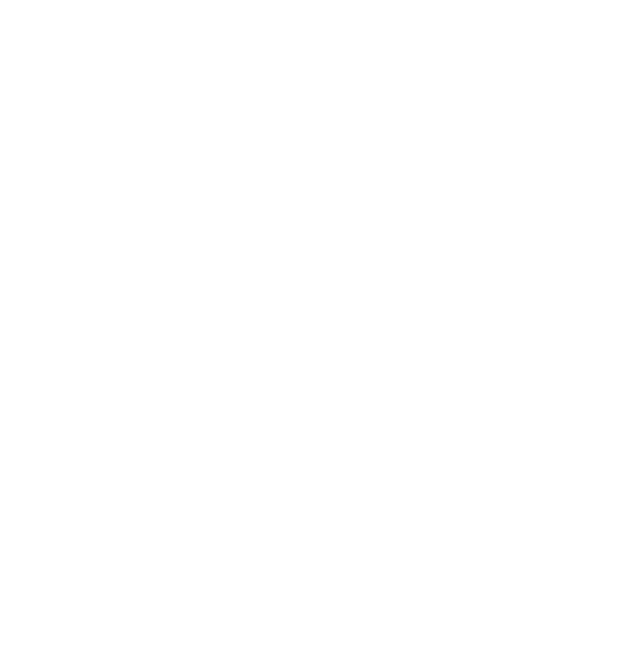
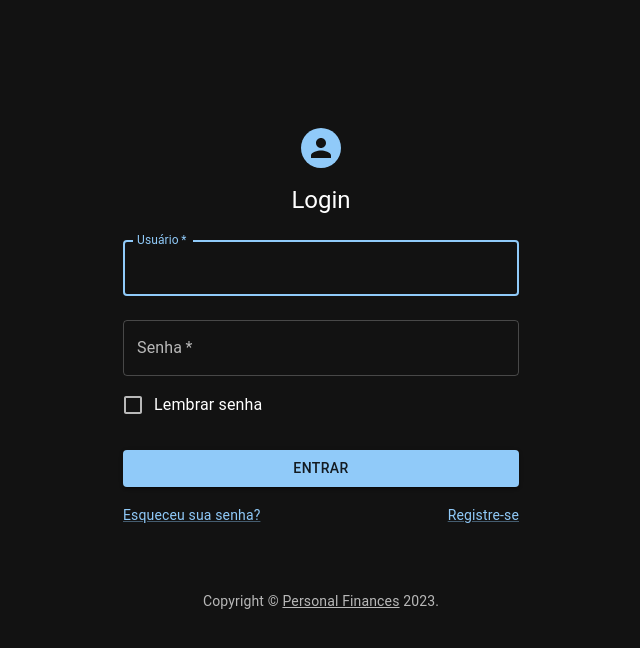
Before and after one commit to Alexc0217/personal_finances, a React (Create React App) app in the folder client/: page / in a window 1280 px wide. Shown: the top 648 px of the page, without its empty margins (319-959 px from the left). Built offline with nearby package versions, Linux system fonts and the light colour scheme.

Commit message:
Criação do Componente de Login e Adição do Material UI

```diff
--- a/client/src/App.jsx
+++ b/client/src/App.jsx
@@ -1,9 +1,15 @@
 import Router from './Router';
+import { useTheme, ThemeProvider  } from '@mui/material/styles';
+import { lightTheme, darkTheme } from './themes'
+import CssBaseline from '@mui/material/CssBaseline';
 import './styles/reset.scss';
 
-function App() {
+const App = () => {
   return (
-    <Router />
+    <ThemeProvider theme={darkTheme}>
+      <CssBaseline />
+      <Router />
+    </ThemeProvider>
   );
 }
 
--- a/client/src/Router.jsx
+++ b/client/src/Router.jsx
@@ -1,10 +1,11 @@
 import { BrowserRouter, Route, Routes } from "react-router-dom";
+import { Auth } from './pages/index'
 
 const Router = () => {
     return (
         <BrowserRouter>
             <Routes>
-                <Route path="/" element={<></>} />
+                <Route path="/" element={<Auth/>} />
                 <Route path="*" element={
                     <div>
                         <h2>Error 404 Page not found</h2>
--- /dev/null
+++ b/client/src/pages/Auth/Auth.jsx
@@ -0,0 +1,13 @@
+import { Container } from '@mui/material';
+import React from 'react';
+import LoginForm from './Login/LoginForm';
+
+const Auth = () => {
+  return (
+  <Container maxWidth={100} disableGutters>
+    <LoginForm/>
+  </Container>
+  );
+}
+
+export default Auth;
--- /dev/null
+++ b/client/src/pages/Auth/Copyright/Copyright.jsx
@@ -0,0 +1,17 @@
+import Typography from '@mui/material/Typography';
+import Link from '@mui/material/Link';
+
+const Copyright = (props) => {
+    return (
+      <Typography variant="body2" color="text.secondary" align="center" {...props}>
+        {'Copyright © '}
+        <Link color="inherit" href="#">
+          Personal Finances
+        </Link>{' '}
+        {new Date().getFullYear()}
+        {'.'}
+      </Typography>
+    );
+  }
+
+  export default Copyright;
--- /dev/null
+++ b/client/src/pages/Auth/Login/LoginForm.jsx
@@ -0,0 +1,81 @@
+import * as React from 'react';
+import Avatar from '@mui/material/Avatar';
+import Button from '@mui/material/Button';
+import CssBaseline from '@mui/material/CssBaseline';
+import TextField from '@mui/material/TextField';
+import FormControlLabel from '@mui/material/FormControlLabel';
+import Checkbox from '@mui/material/Checkbox';
+import Link from '@mui/material/Link';
+import Grid from '@mui/material/Grid';
+import Box from '@mui/material/Box';
+import Typography from '@mui/material/Typography';
+import Container from '@mui/material/Container';
+import Copyright from '../Copyright/Copyright'
+
+const LoginForm = () => {
+  return (
+      <Container component="main" maxWidth="xs">
+        <CssBaseline />
+        <Box
+          sx={{
+            marginTop: 15,
+            display: 'flex',
+            flexDirection: 'column',
+            alignItems: 'center',
+          }}
+        >
+          <Avatar sx={{ m: 1, marginBottom: 2, bgcolor: 'primary.main' }}/>
+          <Typography component="h1" variant="h5">
+            Login
+          </Typography>
+          <Box component="form" noValidate sx={{ mt: 1 }}>
+            <TextField
+              margin="normal"
+              required
+              fullWidth
+              label="Usuário"
+              name="user"
+              autoComplete="user"
+              autoFocus
+            />
+            <TextField
+              margin="normal"
+              required
+              fullWidth
+              name="password"
+              label="Senha"
+              type="password"
+              autoComplete="current-password"
+            />
+            <FormControlLabel
+              control={<Checkbox value="remember" color="primary" />}
+              label="Lembrar senha"
+            />
+            <Button
+              type="submit"
+              fullWidth
+              variant="contained"
+              sx={{ mt: 3, mb: 2 }}
+            >
+              Entrar
+            </Button>
+            <Grid container>
+              <Grid item xs>
+                <Link href="#" variant="body2">
+                  Esqueceu sua senha?
+                </Link>
+              </Grid>
+              <Grid item>
+                <Link href="#" variant="body2">
+                  {"Registre-se"}
+                </Link>
+              </Grid>
+            </Grid>
+          </Box>
+        </Box>
+        <Copyright sx={{ mt: 8, mb: 4 }} />
+      </Container>
+  );
+}
+
+export default LoginForm;
--- /dev/null
+++ b/client/src/pages/index.jsx
@@ -0,0 +1,3 @@
+import Auth from "./Auth/Auth";
+
+export { Auth };
--- /dev/null
+++ b/client/src/themes/darkTheme.jsx
@@ -0,0 +1,9 @@
+import { createTheme  } from '@mui/material/styles';
+
+const darkTheme = createTheme({
+    palette: {
+      mode: 'dark',
+    },
+  });
+
+export default darkTheme;
--- /dev/null
+++ b/client/src/themes/index.jsx
@@ -0,0 +1,4 @@
+import lightTheme from "./lightTheme";
+import darkTheme from "./darkTheme";
+
+export { darkTheme, lightTheme};
--- /dev/null
+++ b/client/src/themes/lightTheme.jsx
@@ -0,0 +1,9 @@
+import { createTheme  } from '@mui/material/styles';
+
+const lightTheme = createTheme({
+    palette: {
+      mode: 'light',
+    },
+  });
+
+export default lightTheme;
```
Also changed, not shown: client/package.json (+4 -3 lines), 1 other file (tests, documents, lock files or other folders).
